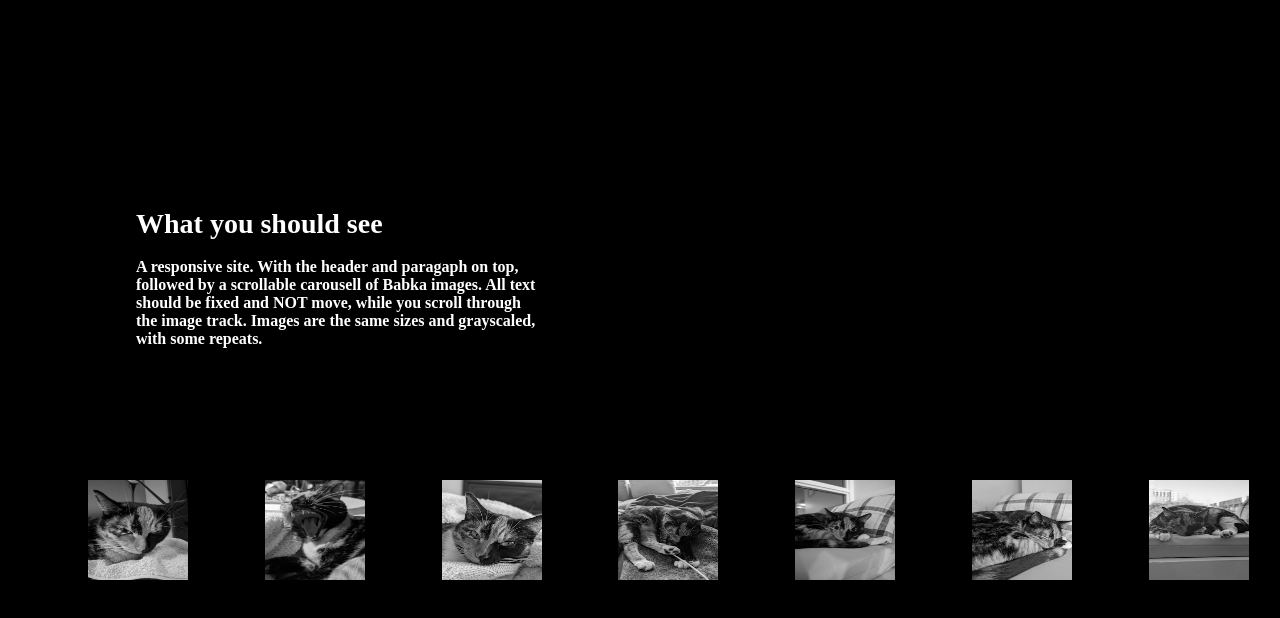
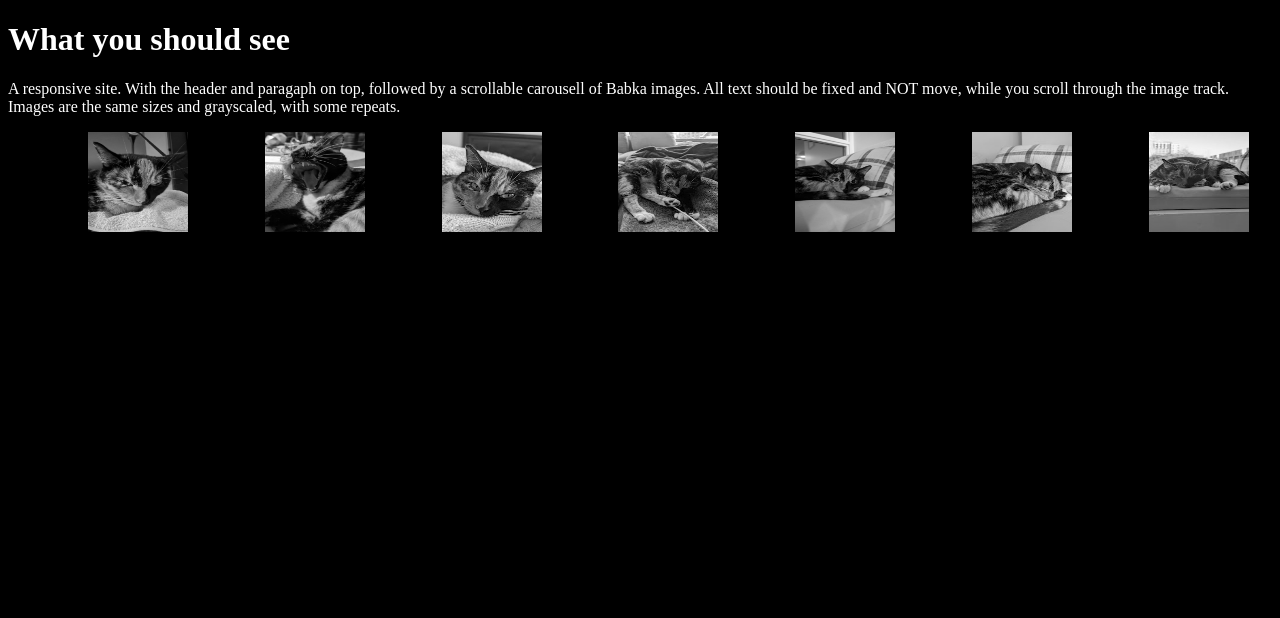
Before and after one commit to Jooma23/Coding-101, a plain HTML site: page 2. My projects/carousell.html in a window 1280 px wide. Shown: the top 618 px of the page. Drawn offline with Linux system fonts and the light colour scheme.

Commit message:
maxwidth attempt

```diff
--- a/2. My projects/carousell.html
+++ b/2. My projects/carousell.html
@@ -12,21 +12,18 @@
         }
 
         h1 {
-            max-width: 400px;
-            position: fixed;
-            font-size: 1em;
-            top: 10vh;
-            margin: 10%;
+            max-width: 100vw;
+            position: sticky;
         }
 
-        .header {
-            font-size: 1.75em;
+        p {
+            max-width: 100vw;
+            position: sticky;
         }
 
         .img-track {
             display: flex;
             gap: 6vw;
-            margin-top: 60vh;
             flex-wrap: nowrap;
             margin-left: 10vh;
             max-width: 400px;
@@ -45,7 +42,8 @@
     <link href="https://fonts.googleapis.com/css2?family=Mukta:wght@200;300;400;500;600;700;800&display=swap" rel="stylesheet">
 </head>
 <body>
-    <h1><span class="header">What you should see</span><br><br>A responsive site. With the header and paragaph on top, followed by a scrollable carousell of Babka images. All text should be fixed and NOT move, while you scroll through the image track. Images are the same sizes and grayscaled, with some repeats.</h1>
+    <h1>What you should see</h1>
+    <p>A responsive site. With the header and paragaph on top, followed by a scrollable carousell of Babka images. All text should be fixed and NOT move, while you scroll through the image track. Images are the same sizes and grayscaled, with some repeats.</p>
     <div class="img-track">
         <div><img class="box" src="./Assets/img1.jpeg"></div>
         <div><img class="box" src="./Assets/img2.jpg"></div>
```
